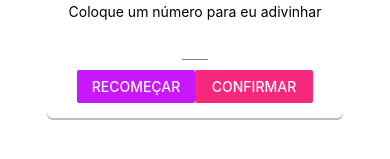
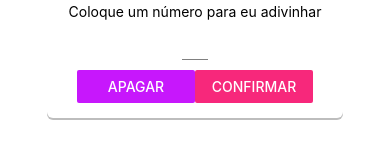
Before and after one commit to marcelohjw/descobridor, a React Native app: screen / in a window 390 px wide. Shown: the part 441-600 px from the top of the page. Built offline with nearby package versions, Linux system fonts and the light colour scheme.

Commit message:
Final modeling on the descoridor app

```diff
--- a/screens/GameScreen.js
+++ b/screens/GameScreen.js
@@ -22,8 +22,8 @@ const generateRandomBetween = (min, max, exclude) => {
 
 const renderListItem = (tentx) => (
 <View key={tentx} style={styles.listItem}>
-    <BodyText>Chute</BodyText>
-    <BodyText>{tentx}</BodyText>
+    <BodyText>Eu acho que é </BodyText>
+    <BodyText>{tentx}!</BodyText>
 </View>);
 
 const GameScreen = props => {
@@ -86,6 +86,7 @@ const GameScreen = props => {
                 </MainButton>
             </Card>
             <View style={styles.listContainer}>
+                {/*You can use flatlist here to render more than 20 items*/}
                 <ScrollView contentContainerStyle={styles.list}>
                     {tents.map((tentx, index) => renderListItem(tentx))}
                 </ScrollView>
@@ -134,7 +135,6 @@ const styles = StyleSheet.create({
         borderWidth: 1,
         padding: 5,
         flexDirection: 'row',
-        width: '60%',
         justifyContent: 'space-around'
     }
 });
--- a/screens/StartGameScreen.js
+++ b/screens/StartGameScreen.js
@@ -78,7 +78,7 @@ const StartGameScreen = props => {
                     <View style={styles.buttonsContainer}>
                         <View style={styles.button}>
                             <Button
-                                title="Recomeçar"
+                                title="Apagar"
                                 color={colors.secondary}
                                 onPress={resetNewValue}
                             />
```
